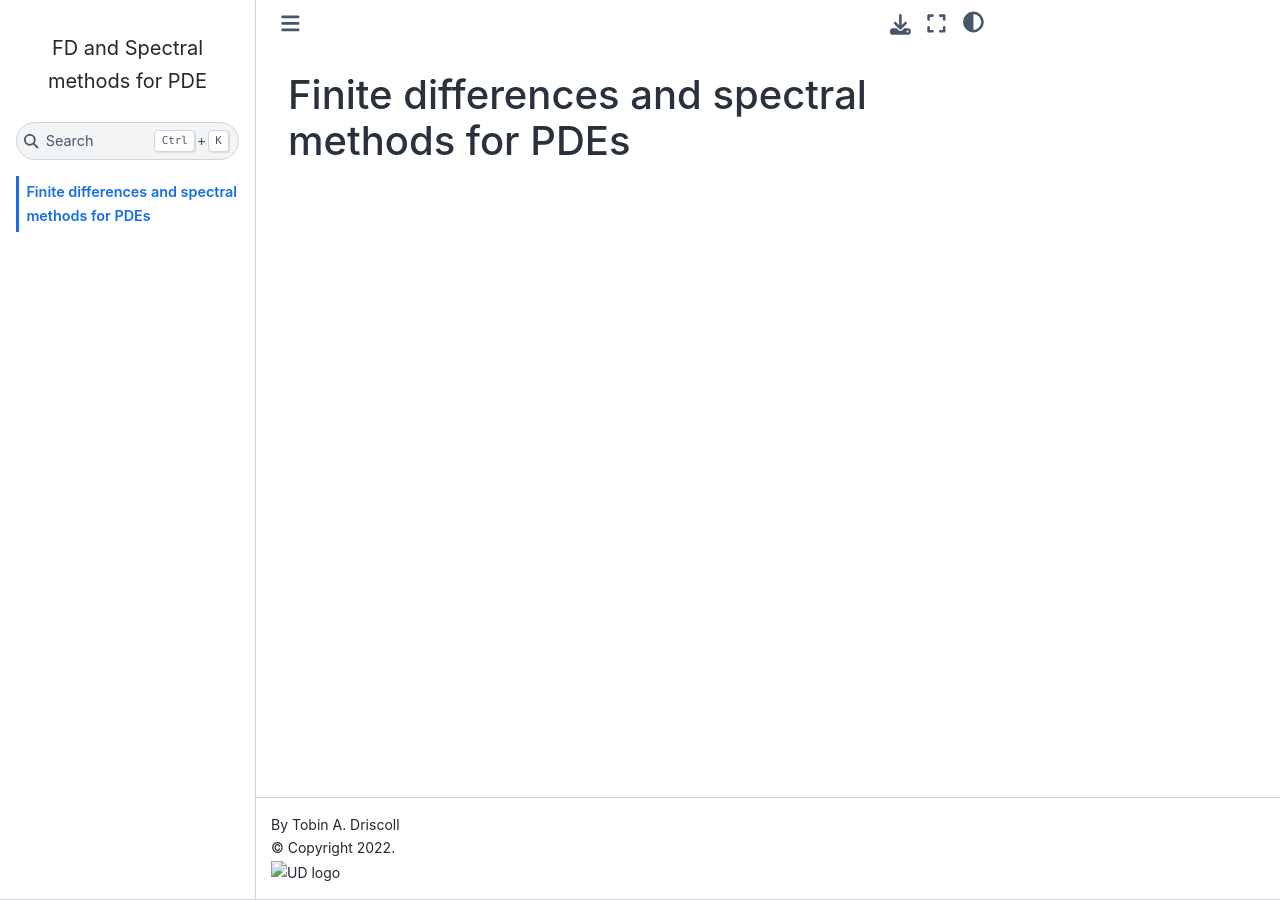
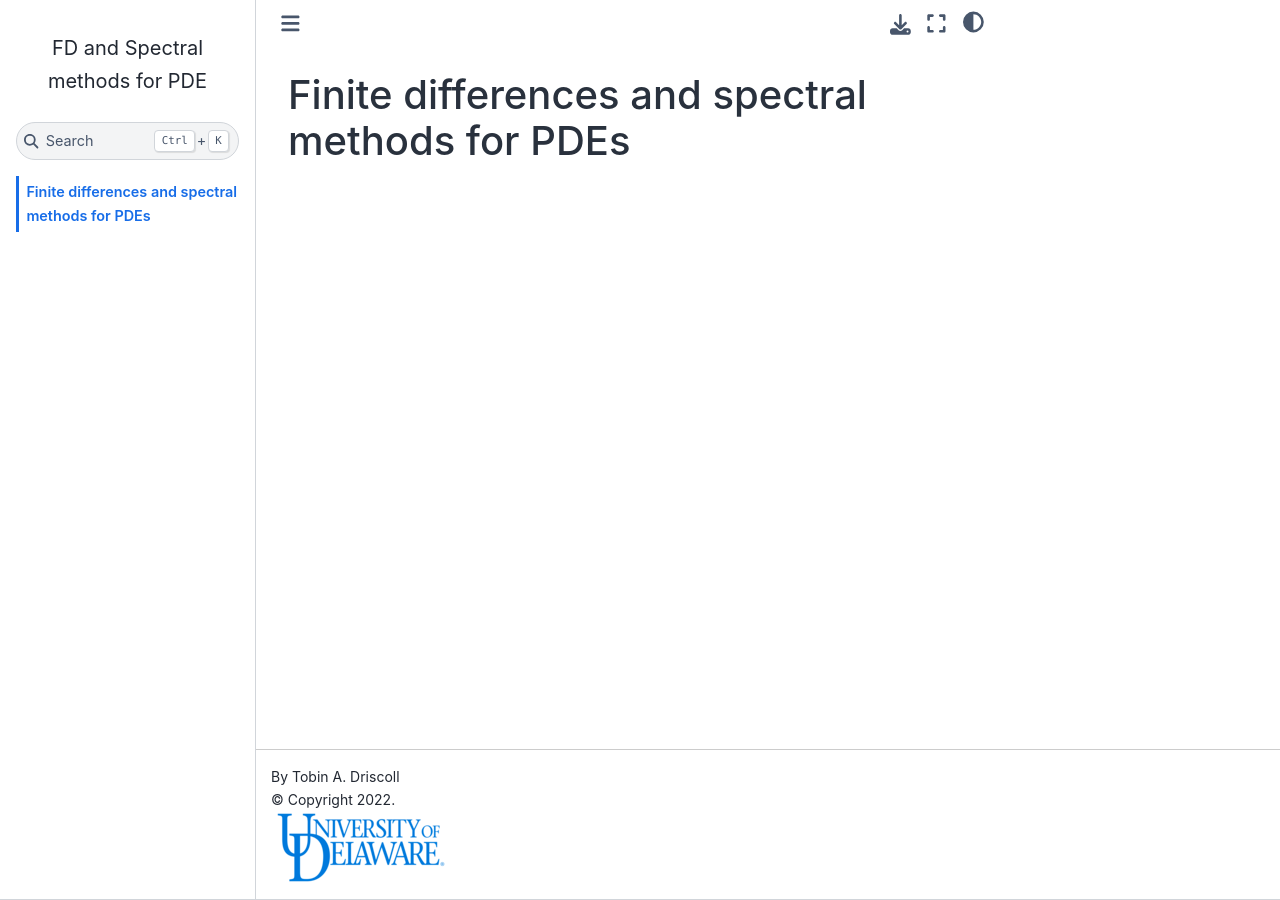
Before and after one commit to tobydriscoll/fd-spectral-notes, a Jupyter Book: the page built from intro.md, in a window 1280 px wide. Built offline with Jupyter Book 1.0.4 settings and Sphinx 7.4.7 and the Sphinx Book theme 1.1.4, drawn with Linux system fonts in a browser that asks for light colours; pages that are not in the unit, such as notebooks, are missing from menus.

Commit message:
Add UD logo

```diff
--- a/_config.yml
+++ b/_config.yml
@@ -1,7 +1,7 @@
 # Book settings
 title: FD and Spectral methods for PDE
 author: Tobin A. Driscoll
-logo:
+# logo:
 copyright: "2022"
 
 exclude_patterns:
```
Also changed, not shown: _static/UDlogo-small.png (added).
